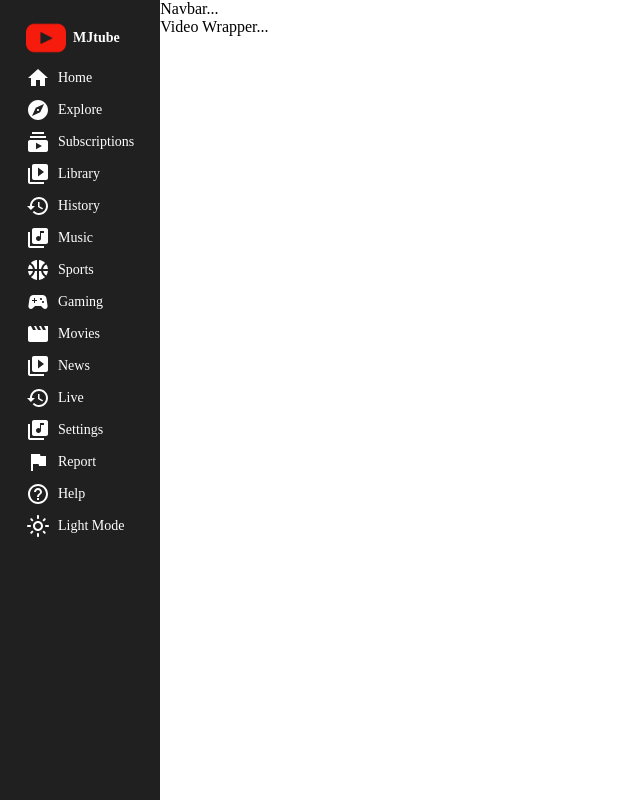
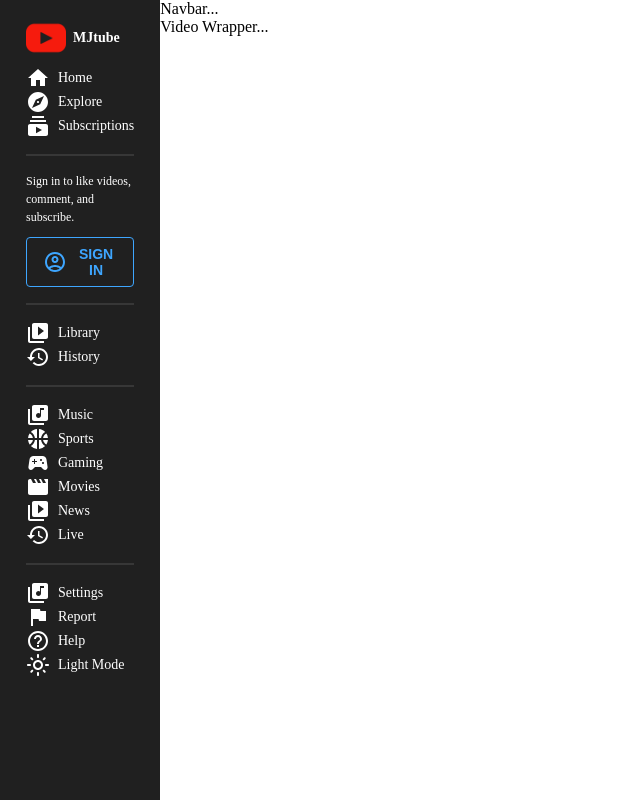
Before and after one commit to mjshubham21/YT_Clone_MERN, a React (Vite) app in the folder client/YT_Clone/: page / in a window 1280 px wide. Shown: the whole page, without its empty margins (0-640 px from the left). Built offline with nearby package versions, Linux system fonts and the light colour scheme.

Commit message:
Added Subscribe button.

```diff
--- a/client/YT_Clone/src/components/Menu.jsx
+++ b/client/YT_Clone/src/components/Menu.jsx
@@ -14,6 +14,8 @@ import {
   Flag as FlagIcon,
   HelpOutline as HelpOutlineIcon,
   LightModeOutlined as LightModeOutlinedIcon,
+  AccountCircleOutlined as AccountCircleOutlinedIcon,
+  AccountCircleOutlined,
 } from "@mui/icons-material";
 
 const Container = styled.div`
@@ -43,8 +45,37 @@ const Item = styled.div`
   display: flex;
   align-items: center;
   gap: 0.5rem;
-  margin-bottom: 0.5rem;
+  ${"" /* margin-bottom: 0.5rem; */}
   cursor: pointer;
+`;
+
+const Hr = styled.hr`
+  margin: 1rem 0;
+  border: 0.5px solid #373737;
+`;
+
+//Login
+const Login = styled.div`
+  display: flex;
+  flex-direction: column;
+  gap: 0.5rem;
+  line-height: 1.5;
+  font-size: 0.75rem;
+`;
+
+const Button = styled.button`
+  padding: 0.5rem 1rem;
+  background-color: transparent;
+  border: 1px solid #3ea6ff;
+  border-radius: 0.25rem;
+  color: #3ea6ff;
+  cursor: pointer;
+  margin-top: 0.2rem;
+  display: flex;
+  align-items: center;
+  gap: 0.5rem;
+  font-size: 0.875rem;
+  font-weight: bold;
 `;
 
 function Menu() {
@@ -70,6 +101,15 @@ function Menu() {
           <SubscriptionsIcon />
           Subscriptions
         </Item>
+        <Hr />
+        <Login>
+          Sign in to like videos, comment, and subscribe.
+          <Button>
+            <AccountCircleOutlined />
+            SIGN IN
+          </Button>
+        </Login>
+        <Hr />
         <Item>
           {" "}
           <VideoLibraryIcon />
@@ -80,6 +120,7 @@ function Menu() {
           <HistoryIcon />
           History
         </Item>
+        <Hr />
         <Item>
           {" "}
           <LibraryMusicIcon />
@@ -110,6 +151,7 @@ function Menu() {
           <HistoryIcon />
           Live
         </Item>
+        <Hr />
         <Item>
           {" "}
           <LibraryMusicIcon />
```
